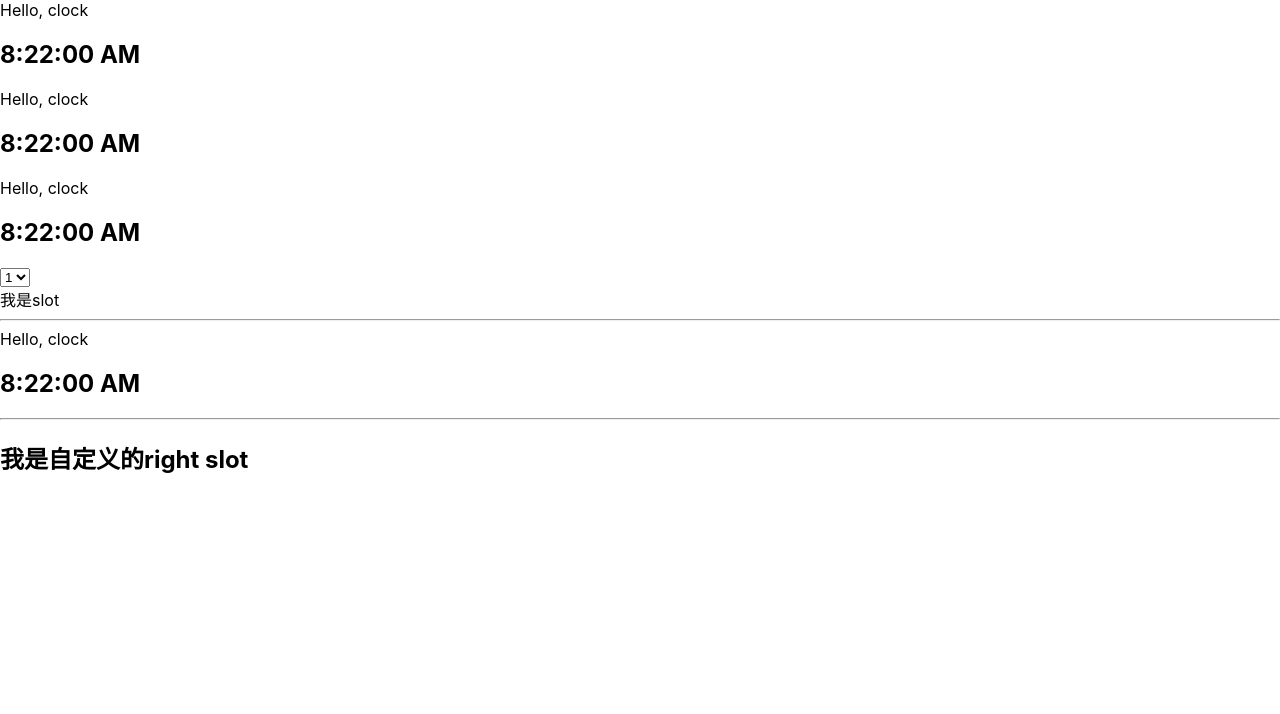
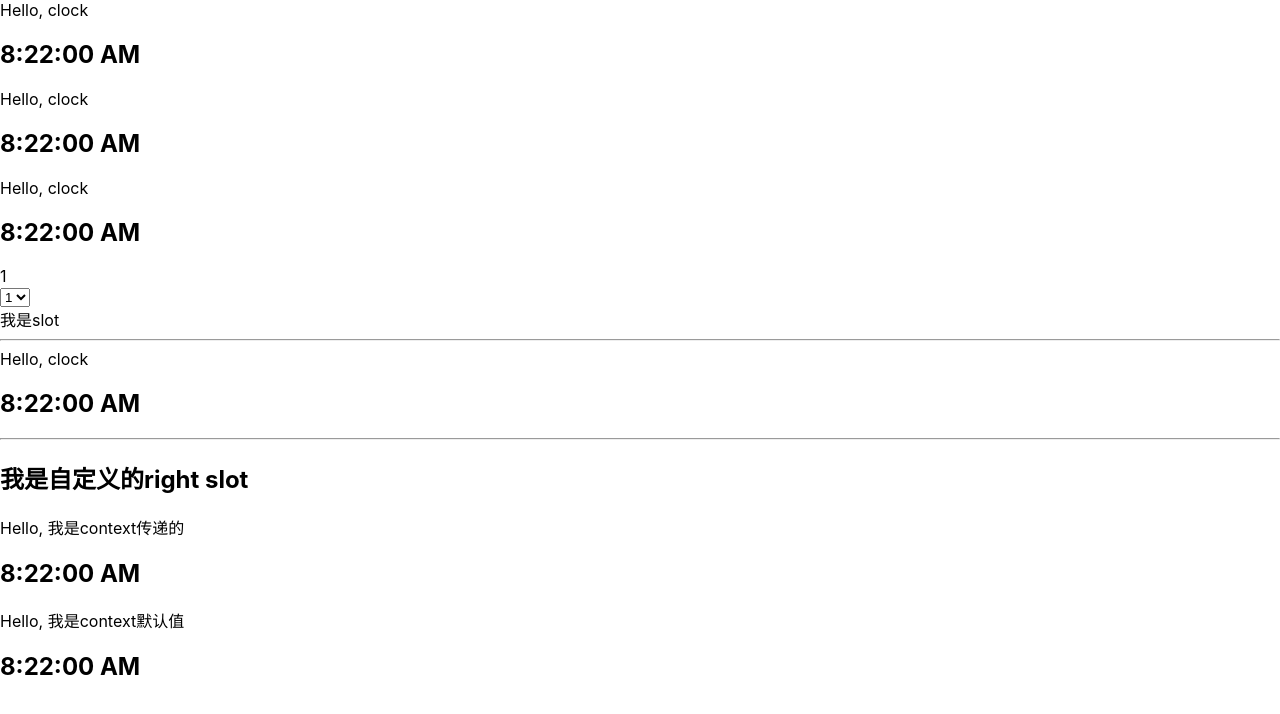
Before and after one commit to imus/ireact, a React (Create React App) app: page / in a window 1280 px wide. Shown: the top 714 px of the page. Built offline with nearby package versions, Linux system fonts and the light colour scheme.

Commit message:
feat: 高级指引context

```diff
--- a/src/App.js
+++ b/src/App.js
@@ -3,13 +3,14 @@
  * @Author: sunsh
  * @Date: 2022-09-29 11:49:27
  * @LastEditors: sunsh
- * @LastEditTime: 2022-09-29 22:36:33
+ * @LastEditTime: 2022-09-30 15:52:29
  */
 // import logo from './logo.svg';
 import './App.css';
 import Clock from './component/clock';
 import Input from './component/select';
 import Children from './component/slot';
+import ClockPlus from './component/context';
 
 /* function App() {
   return (
@@ -32,17 +33,24 @@ import Children from './component/slot';
   );
 } */
 
+function App() {
+  let selectValue = '1';
 
-function App() {
+  function change(value) {
+    selectValue = value; // 页面肯定不会刷新呀
+  }
+
   return (
     <div>
       <Clock />
       <Clock />
       <Clock />
-      <Input />
+      <div>{selectValue}</div>
+      <Input onSelectChange={change} />
       <Children up={ <Clock/> } down={ <h2>我是自定义的right slot</h2> }>
         我是slot
       </Children>
+      <ClockPlus />
     </div>
   );
 }
--- a/src/component/clock.js
+++ b/src/component/clock.js
@@ -3,7 +3,7 @@
  * @Author: sunsh
  * @Date: 2022-09-29 18:29:42
  * @LastEditors: sunsh
- * @LastEditTime: 2022-09-29 18:31:39
+ * @LastEditTime: 2022-09-30 16:07:19
  */
 import React from 'react';
 
@@ -43,7 +43,7 @@ class Clock extends React.Component {
   render() {
     return (
       <>
-        <div>Hello, clock</div>
+        <div>Hello, {this.props.name == null ? 'clock' : this.props.name}</div>
         <FormatTimer date={this.state.date} />
       </>
     );
--- /dev/null
+++ b/src/component/context.js
@@ -0,0 +1,41 @@
+/*
+ * @Description: Context，类似vue的provide,inject
+ * @Author: sunsh
+ * @Date: 2022-09-30 15:49:48
+ * @LastEditors: sunsh
+ * @LastEditTime: 2022-09-30 16:16:47
+ */
+import React from "react";
+import Clock from "./clock";
+
+const UserContext = React.createContext("我是context默认值");
+UserContext.displayName = "lucy";
+
+function ClockInternal() {
+  return (
+    <div className="clock-internal">
+      <UserContext.Consumer>
+        {(value) => (
+          <Clock name={value}></Clock>
+        )}
+      </UserContext.Consumer>
+    </div>
+  );
+}
+
+function ClockPlus(props) {
+  // 如果value是对象字面量，请赋给变量，直接取变量的值
+  // 外层的那个ClockInternal使用的是Context的defaultValue
+  return (
+    <>
+      <UserContext.Provider value="我是context传递的">
+        <div className="clock-plus">
+          <ClockInternal></ClockInternal>
+        </div>
+      </UserContext.Provider>
+      <ClockInternal />
+    </>
+  );
+}
+
+export default ClockPlus;
--- a/src/component/select.js
+++ b/src/component/select.js
@@ -3,7 +3,7 @@
  * @Author: sunsh
  * @Date: 2022-09-29 18:29:35
  * @LastEditors: sunsh
- * @LastEditTime: 2022-09-29 18:30:52
+ * @LastEditTime: 2022-09-30 10:28:47
  */
 
 import React from 'react';
@@ -15,6 +15,7 @@ class Input extends React.Component {
   }
 
   selectChange = (e) => {
+    this.props.onSelectChange(e.target.value);
     this.setState({
       value: e.target.value
     });
```
